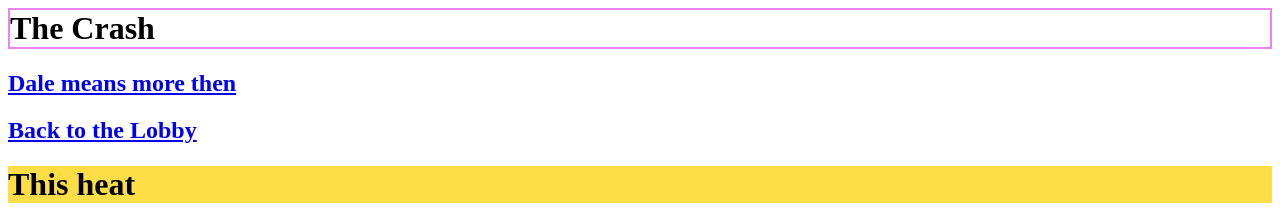
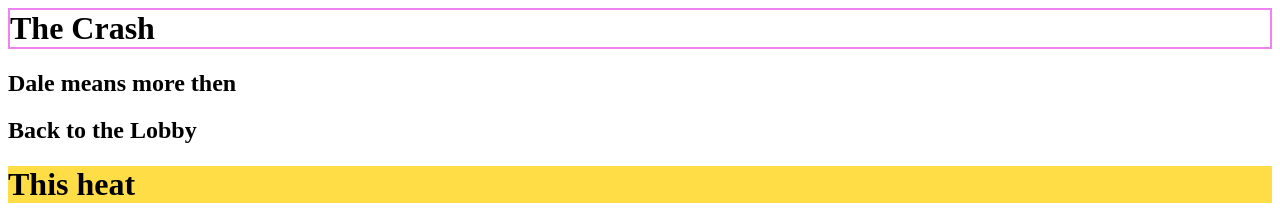
Before and after one commit to Davidh2304/davidh2304.github.io, a plain HTML site: page crash.html in a window 1280 px wide. Shown: the top 221 px of the page. Drawn offline with Linux system fonts and the light colour scheme.

Commit message:
Update crash.html

```diff
--- a/crash.html
+++ b/crash.html
@@ -1,5 +1,7 @@
 <html>
-
+<style>
+    a{text-decoration: none; color: black;}
+</style>
 <head>
 <h1 style="border:2px solid Violet;"> The Crash</h1>
 </head>
```
